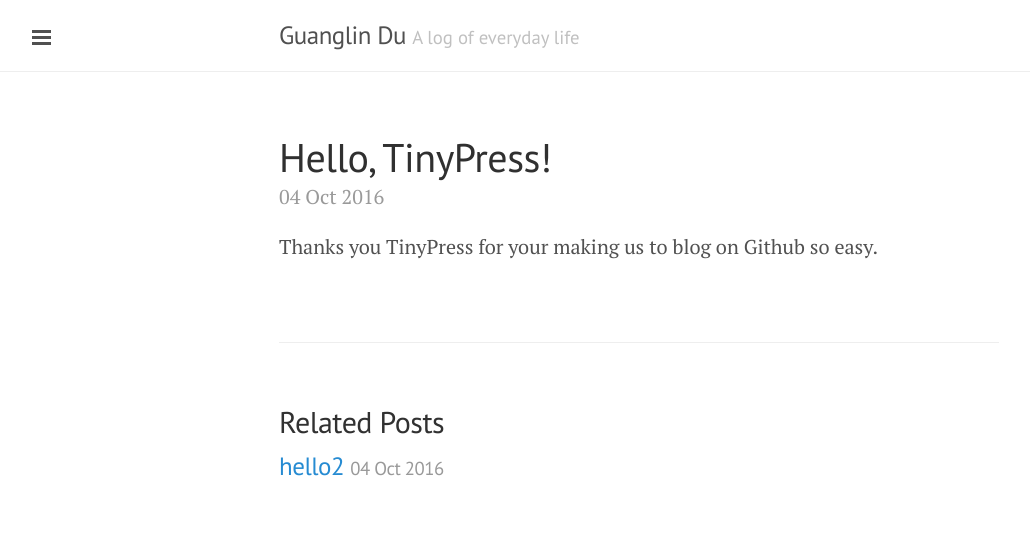
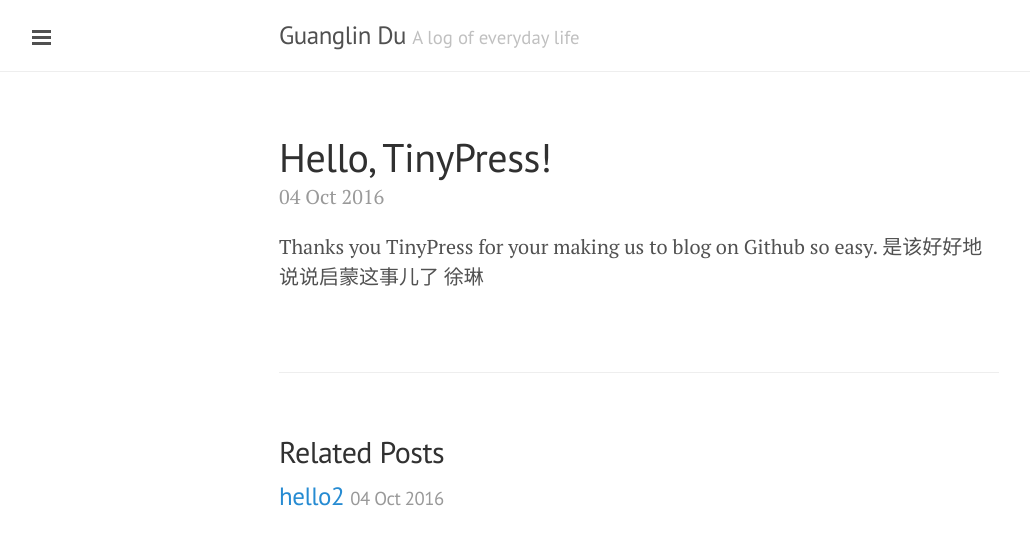
Before and after one commit to GuanglinDu/GuanglinDu.github.io, a Jekyll site: the page built from _posts/2016-10-04-hello-tinypress.markdown, in a window 1280 px wide. Shown: the top 545 px of the page, without its empty margins (1-1031 px from the left). Built offline with Jekyll 4.4.1, drawn with Linux system fonts in a browser that asks for light colours.

Commit message:
Post update: Hello, TinyPress!

```diff
--- a/_posts/2016-10-04-hello-tinypress.markdown
+++ b/_posts/2016-10-04-hello-tinypress.markdown
@@ -4,3 +4,5 @@ title: Hello, TinyPress!
 layout: post
 ---
 Thanks you TinyPress for your making us to blog on Github so easy.
+是该好好地说说启蒙这事儿了
+徐琳
```
